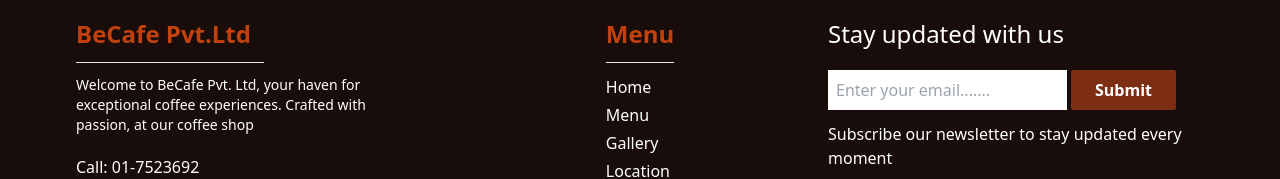
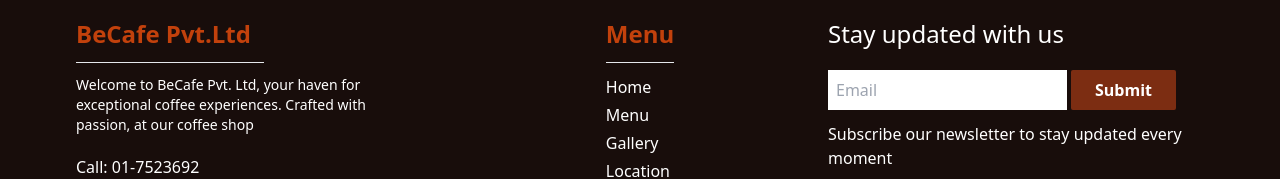
Before and after one commit to 7sering/cafe, a React (Vite) app: page / in a window 1280 px wide. Shown: the part 3638-3817 px from the top of the page. Built offline with nearby package versions, Linux system fonts and the light colour scheme.

Commit message:
framer motion

```diff
--- a/package.json
+++ b/package.json
@@ -11,6 +11,7 @@
   },
   "dependencies": {
     "@react-hook/media-query": "^1.1.1",
+    "framer-motion": "^10.16.16",
     "google-map-react": "^2.2.1",
     "react": "^18.2.0",
     "react-dom": "^18.2.0",
--- a/src/components/contact/Contact.jsx
+++ b/src/components/contact/Contact.jsx
@@ -99,8 +99,8 @@ const Contact = () => {
                 <form>
                   <input
                     type="text"
-                    placeholder="Enter your email......."
-                    className="py-2 pl-2 outline-none mr-1"
+                    placeholder="Email"
+                    className="py-2 pl-2 outline-none mr-1 text-slate-700"
                   />
                   <button className="bg-orange-900 text-white py-2 px-6 rounded-sm font-bold hover:bg-orange-700 transition duration-500 ease-linear">
                     Submit
```
Also changed, not shown: 1 other file (tests, documents, lock files or other folders).
